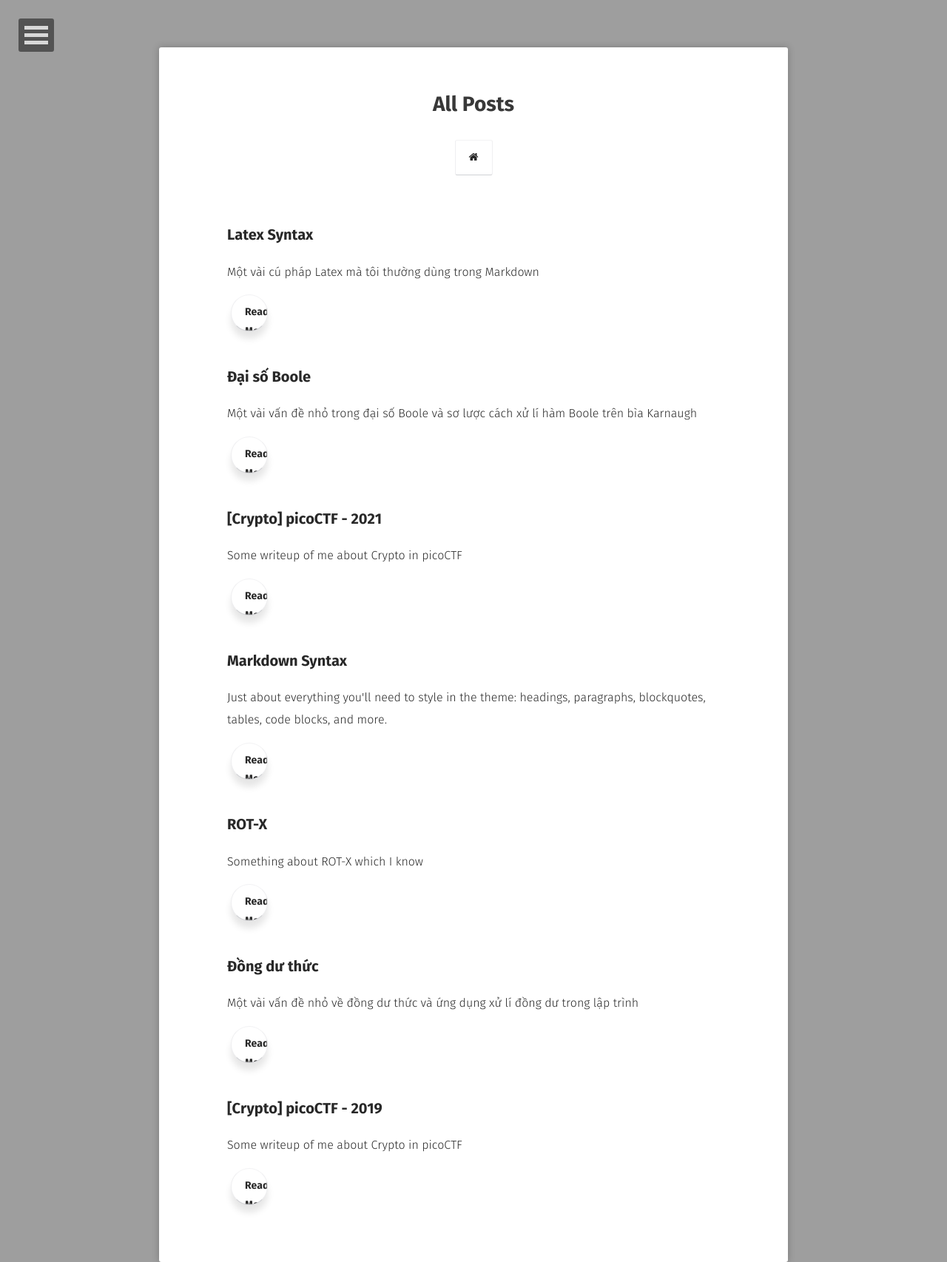
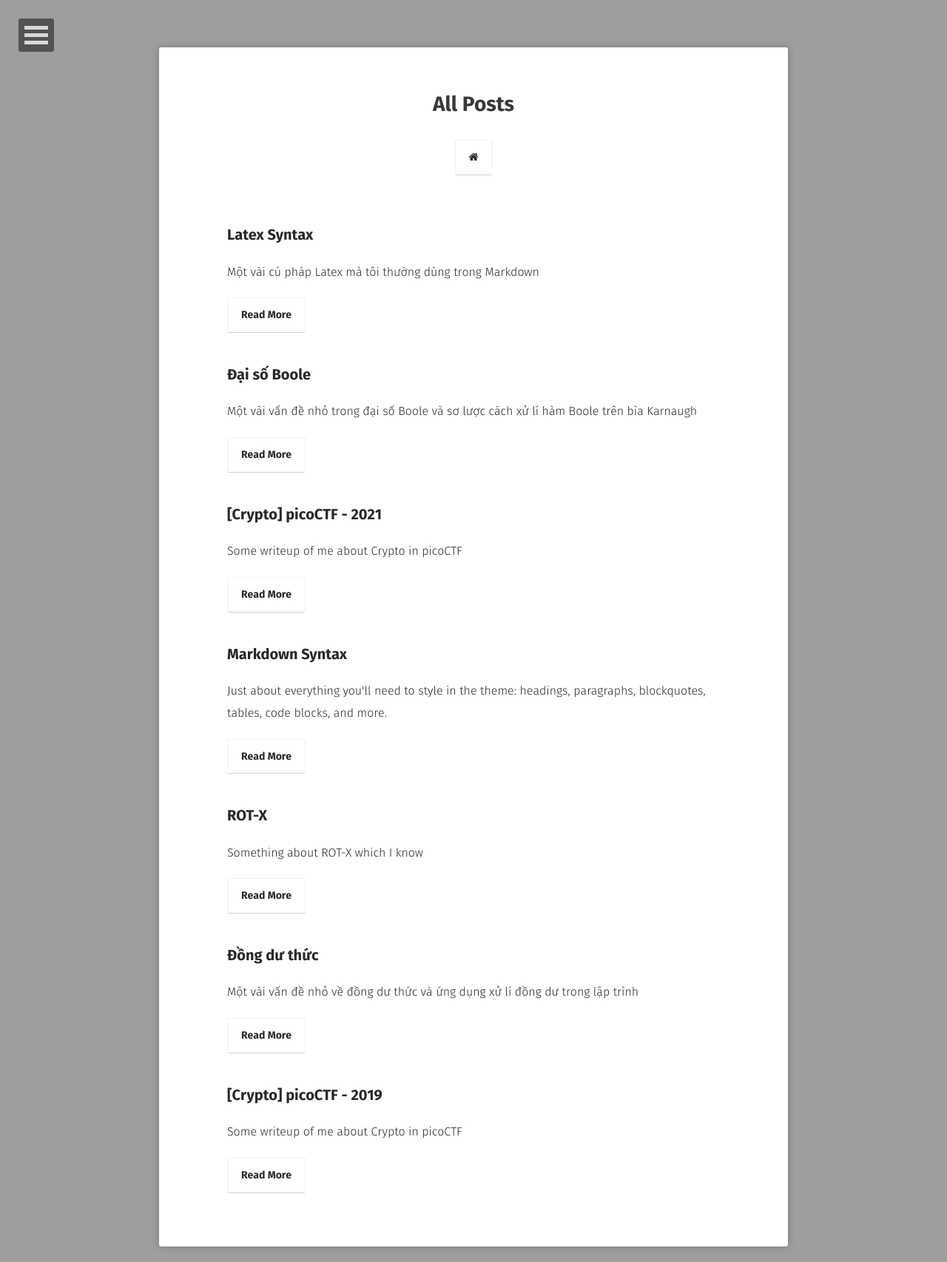
Before and after one commit to hieuhdh/deuteri, a Jekyll site: the page built from posts/index.md, in a window 1280 px wide. Shown: the whole page at 74% size. Built offline with Jekyll 4.4.1, drawn with Linux system fonts in a browser that asks for light colours; some web fonts are replaced; after the commit the page ends 1685 px from its top, so only the background shows below that.

Commit message:
fix something

```diff
--- a/_layouts/post-list.html
+++ b/_layouts/post-list.html
@@ -28,7 +28,7 @@
                         <li class="wow fadeInLeft" data-wow-duration="1.5s">
                             <a class="zoombtn" href="{{ site.url }}{{ post.url }}">{{ post.title }}</a>
                             <p>{{ post.excerpt }}</p>
-                            <a href="{{ site.url }}{{ post.url }}" class="btn btn-info">Read More</a>
+                            <a href="{{ site.url }}{{ post.url }}" class="btn zoombtn">Read More</a>
                         </li>
                     </ul>
                         {% endif %}
--- a/_sass/elements.scss
+++ b/_sass/elements.scss
@@ -62,7 +62,7 @@
         // background-color: $info;
         // color: $white;
         // border-color: $info;
-
+        border: 0px;
         text-align: center;
         display: inline-block;
         height: 50px;
```
